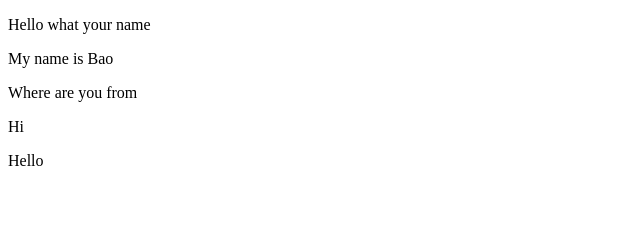
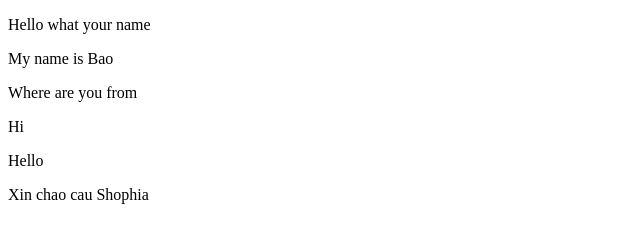
Before and after one commit to hoaibao2317/text, a plain HTML site: page index.html in a window 1280 px wide. Shown: the whole page, without its empty margins (0-640 px from the left). Drawn offline with Linux system fonts and the light colour scheme.

Commit message:
them lan 7

```diff
--- a/index.html
+++ b/index.html
@@ -12,6 +12,6 @@
     <p>Where are you from</p>
     <p> Hi </p>
     <p>Hello</p>
-    <Shophia>
+    <p>Xin chao cau Shophia </p>
 </body>
 </html>
```
